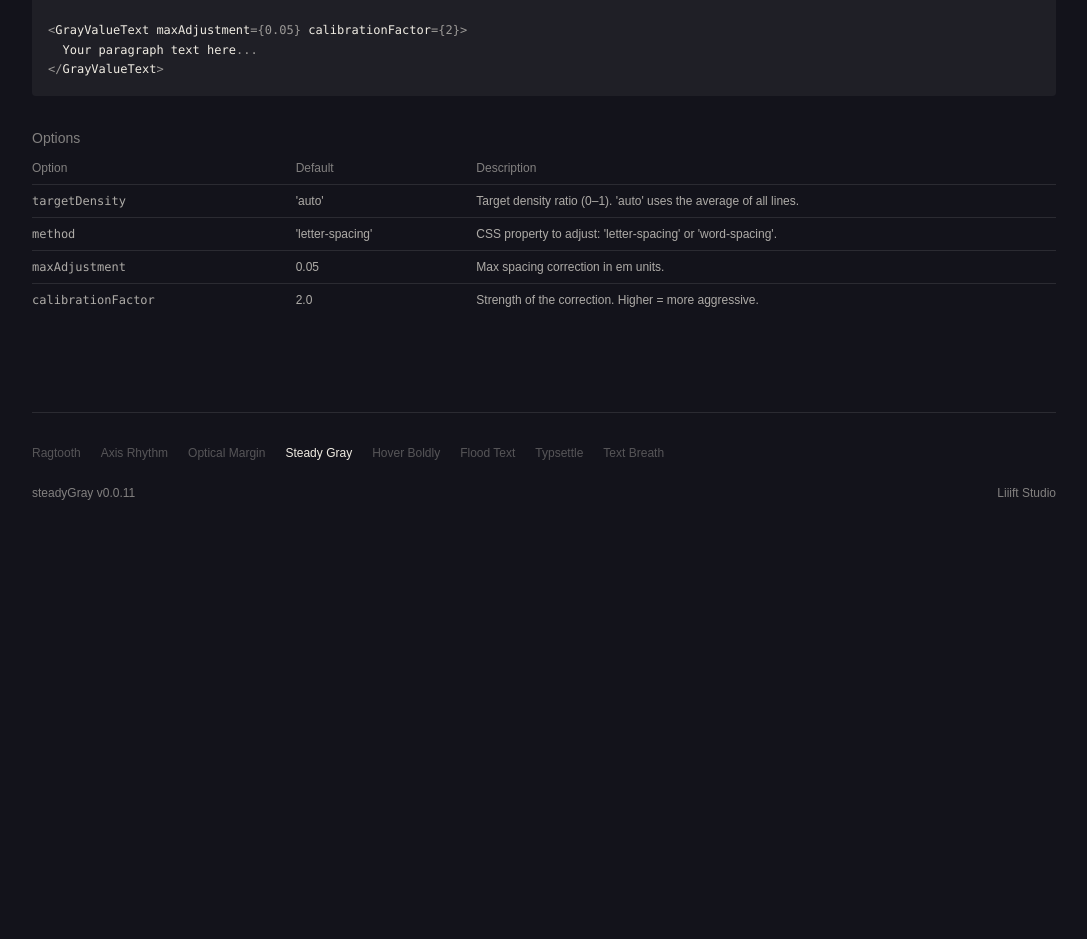
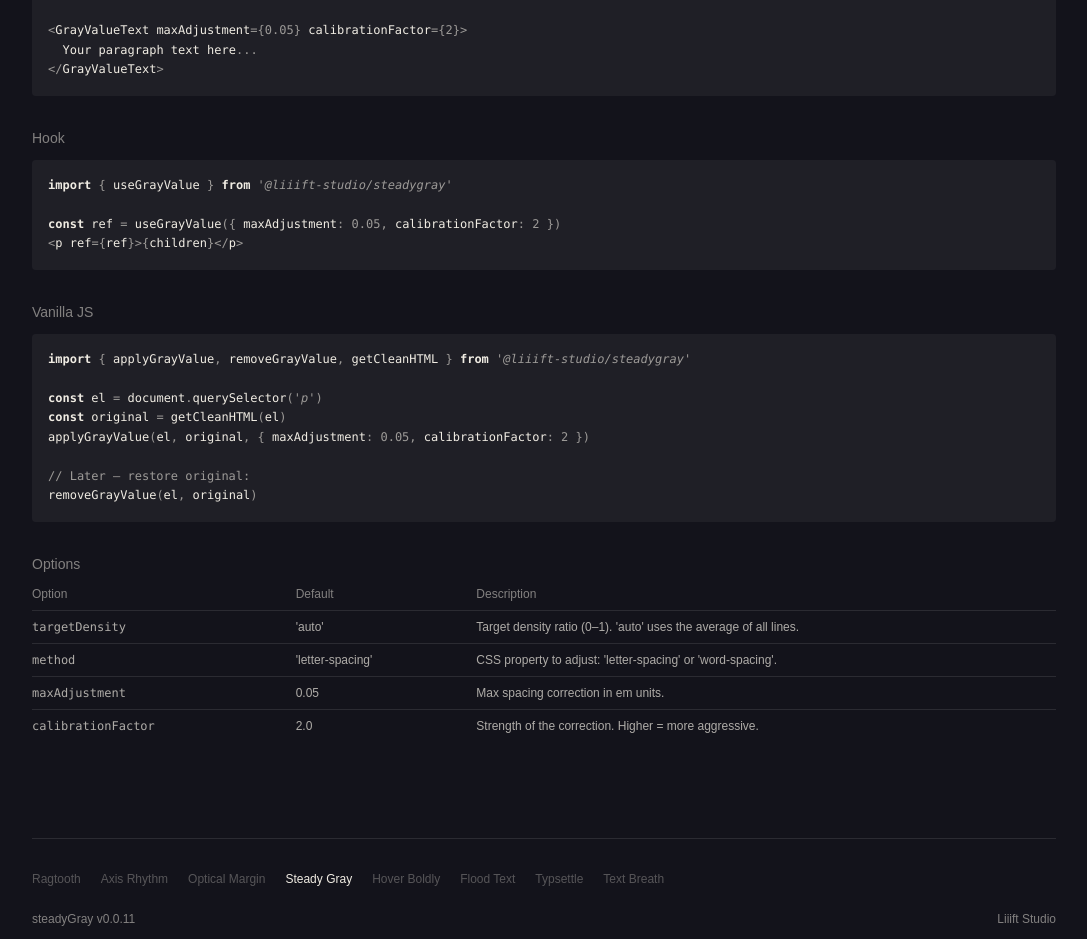
Before and after one commit to Liiift-Studio/SteadyGray, a Next.js app in the folder site/: page / in a window 1280 px wide. Shown: the part 1547-2486 px from the top of the page, without its empty margins (96-1183 px from the left). Before the commit the page ends 2128 px from the top, so only its background shows below. Built offline with nearby package versions, Linux system fonts and the light colour scheme.

Commit message:
Add hook and vanilla JS sections to page

```diff
--- a/site/src/app/page.tsx
+++ b/site/src/app/page.tsx
@@ -67,6 +67,24 @@ export default function Home() {
 </GrayValueText>`} />
 					</div>
 					<div className="flex flex-col gap-3">
+						<p className="opacity-50">Hook</p>
+						<CodeBlock code={`import { useGrayValue } from '@liiift-studio/steadygray'
+
+const ref = useGrayValue({ maxAdjustment: 0.05, calibrationFactor: 2 })
+<p ref={ref}>{children}</p>`} />
+					</div>
+					<div className="flex flex-col gap-3">
+						<p className="opacity-50">Vanilla JS</p>
+						<CodeBlock code={`import { applyGrayValue, removeGrayValue, getCleanHTML } from '@liiift-studio/steadygray'
+
+const el = document.querySelector('p')
+const original = getCleanHTML(el)
+applyGrayValue(el, original, { maxAdjustment: 0.05, calibrationFactor: 2 })
+
+// Later — restore original:
+removeGrayValue(el, original)`} />
+					</div>
+					<div className="flex flex-col gap-3">
 						<p className="opacity-50">Options</p>
 						<table className="w-full text-xs">
 							<thead><tr className="opacity-50 text-left"><th className="pb-2 pr-6 font-normal">Option</th><th className="pb-2 pr-6 font-normal">Default</th><th className="pb-2 font-normal">Description</th></tr></thead>
```
Also changed, not shown: 1 other file (tests, documents, lock files or other folders).
